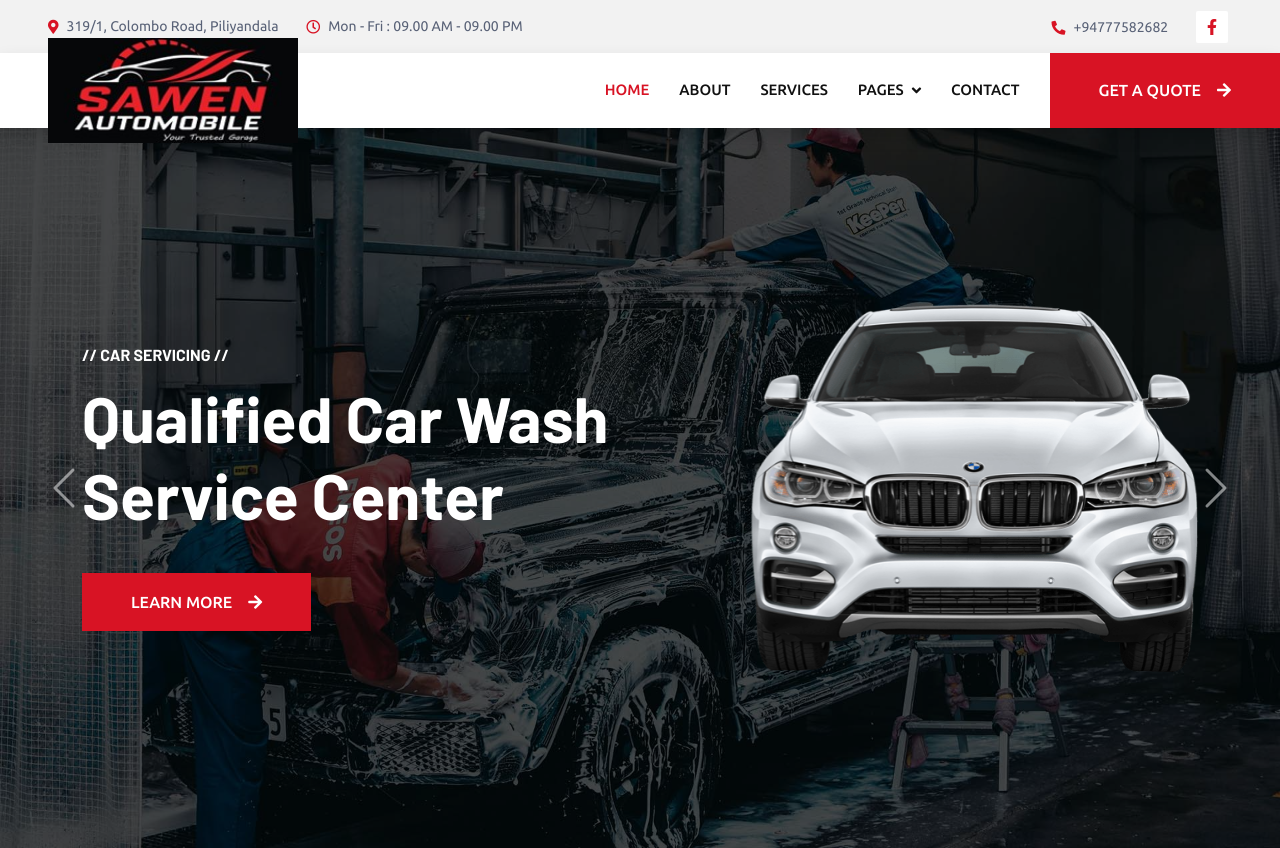
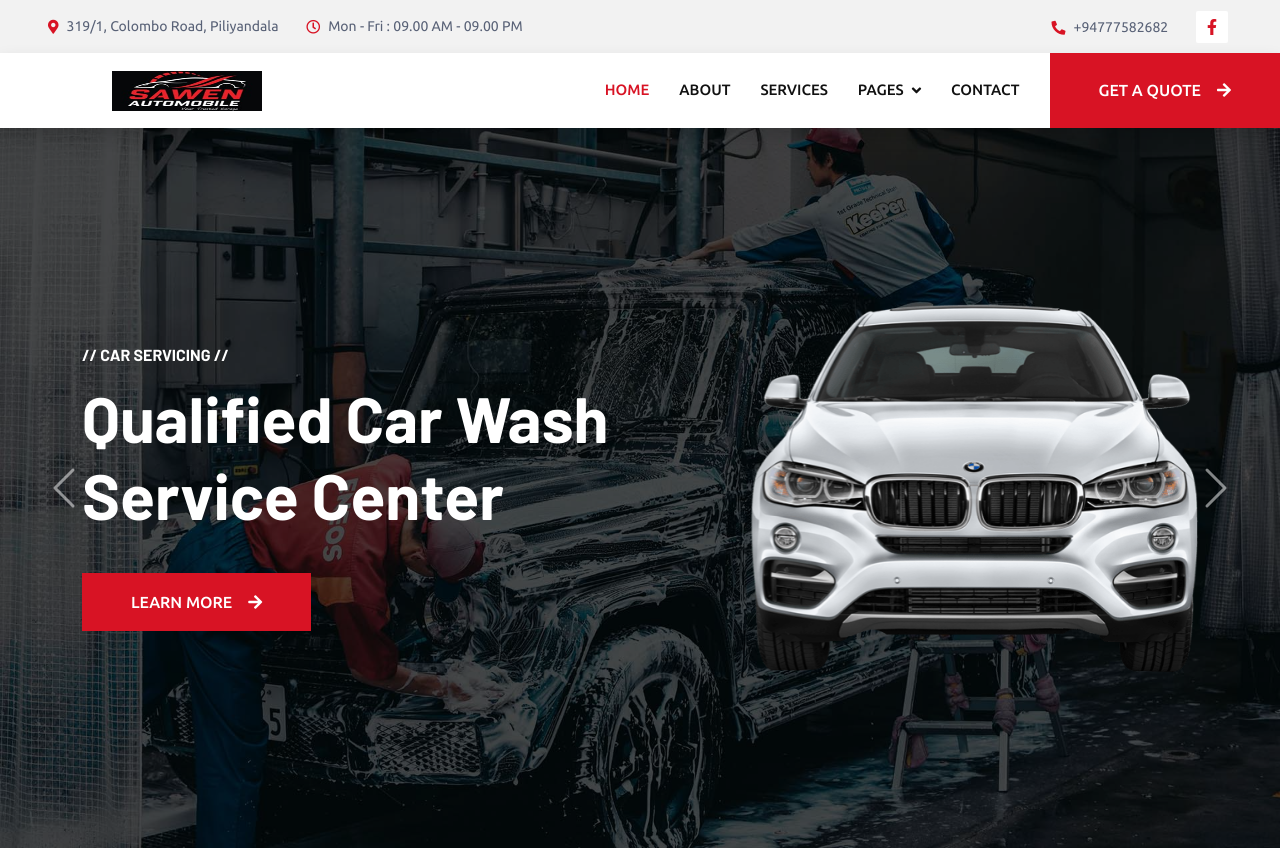
Before and after one commit to binarywiseweb/sawenautomobile, a plain HTML site: page index.html in a window 1280 px wide. Shown: the top 848 px of the page. Drawn offline with nearby package versions, Linux system fonts and the light colour scheme.

Commit message:
Update index.html

```diff
--- a/index.html
+++ b/index.html
@@ -77,7 +77,7 @@ https://web.facebook.com/sawenlk"><i class="fab fa-facebook-f"></i></a>
     <nav class="navbar navbar-expand-lg bg-white navbar-light shadow sticky-top p-0">
         <a href="index.html" class="navbar-brand d-flex align-items-center px-4 px-lg-5">
             <!--<h2 class="m-0 text-primary"><i class="fa fa-car me-3"></i>SAWEN Automobile</h2>-->
-           <!--<a class="site-logo" href="/">-->
+           <a class="site-logo" href="#">
  <img src="img/logo02.jpg" alt="Logo" width="250">
 
 </a>
```
